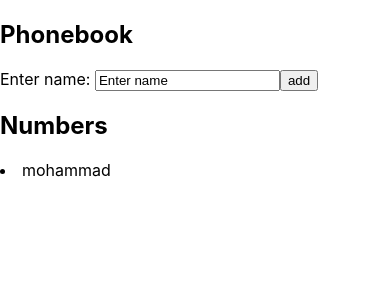
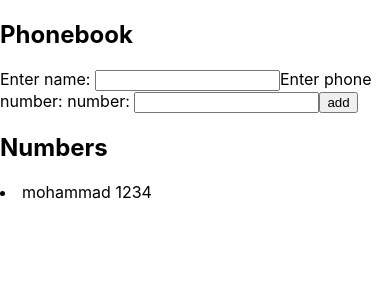
Before and after one commit to mhgolestan/phonebook-client, a React (Create React App) app: page / in a window 390 px wide. Shown: the top 300 px of the page. Built offline with nearby package versions, Linux system fonts and the light colour scheme.

Commit message:
2.8: The Phonebook Step3

```diff
--- a/src/App.js
+++ b/src/App.js
@@ -1,14 +1,19 @@
 import { useState } from "react";
 
 const App = () => {
-  const [persons, setPersons] = useState([{ name: "mohammad" }]);
-  const [newName, setNewName] = useState("Enter name");
+  const [persons, setPersons] = useState([
+    { name: "mohammad", phone: 1234, id: 1 },
+  ]);
+  const [newName, setNewName] = useState({});
 
   const handleSubmit = (event) => {
     event.preventDefault();
     const nameObject = {
-      name: newName,
+      name: newName.name,
+      phone: newName.phone,
+      id: persons.length + 1,
     };
+
     if (persons.find((person) => person.name === nameObject.name)) {
       alert(`${nameObject.name} is already added to phonebook`);
     } else {
@@ -17,8 +22,10 @@ const App = () => {
     }
   };
 
-  const handleNameChange = (event) => {
-    setNewName(event.target.value);
+  const handleChange = (event) => {
+    const name = event.target.name;
+    const value = event.target.value;
+    setNewName((values) => ({ ...values, [name]: value }));
   };
 
   return (
@@ -27,13 +34,30 @@ const App = () => {
       <form onSubmit={handleSubmit}>
         <label>
           Enter name:{" "}
-          <input type="text" value={newName} onChange={handleNameChange} />
+          <input
+            type="text"
+            name="name"
+            value={newName.name || ""}
+            onChange={handleChange}
+          />
+        </label>
+        <label>
+          Enter phone number: {""}
+          number:{" "}
+          <input
+            type="number"
+            name="phone"
+            value={newName.phone || ""}
+            onChange={handleChange}
+          />
         </label>
         <button type="submit">add</button>
       </form>
       <h2>Numbers</h2>
       {persons.map((person) => (
-        <li key={person.name}>{person.name}</li>
+        <li key={person.id}>
+          {person.name} {person.phone}
+        </li>
       ))}
     </div>
   );
```
